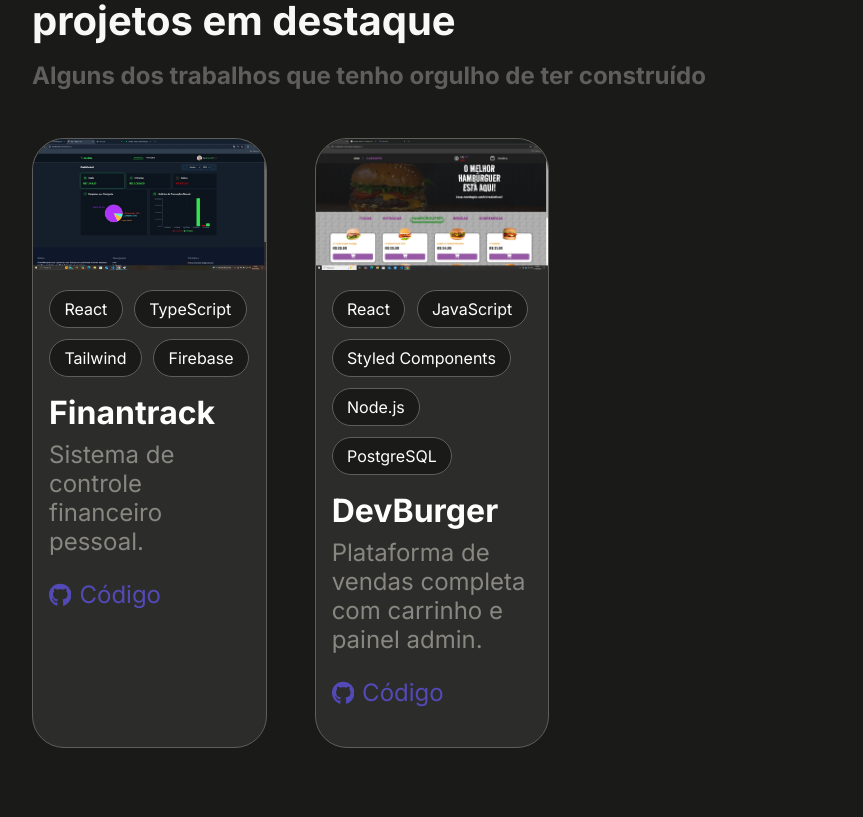
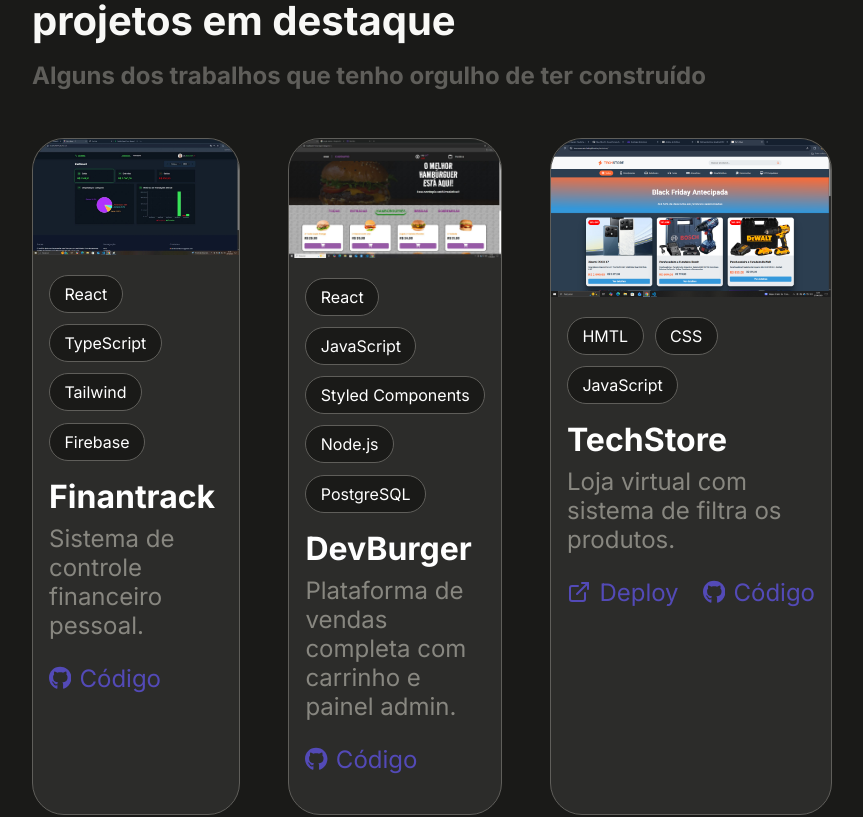
Before and after one commit to BrunoCorreia-hub/portifolio2, a React (Vite) app: page / in a window 1280 px wide. Shown: the part 1160-1977 px from the top of the page, without its empty margins (208-1071 px from the left). Built offline with nearby package versions, Linux system fonts and the light colour scheme.

Commit message:
adicionando novos projetos no arquivo projects

```diff
--- a/src/Components/CardProjects/index.jsx
+++ b/src/Components/CardProjects/index.jsx
@@ -1,6 +1,7 @@
 import { CardContainer, CardProject, CardImage, CardInfo, CardTecnologies, CardGit, CardText } from "./styles";
 import { projects } from "../../Data/projects";
 import { FaGithub } from "react-icons/fa";
+import { FiExternalLink } from "react-icons/fi";
 
 const CardProjects = () => {
     return (
@@ -21,6 +22,16 @@
                             <p>{p.description}</p>
                         </CardText>
                         <CardGit>
+                            {p.deploy &&
+                                <a
+                                    href={p.deploy}
+                                    target="_blank"
+                                    rel="noopener noreferrer"
+                                >
+                                    <FiExternalLink />
+                                    Deploy</a>}
+
+
                             <a
                                 href={p.github}
                                 target="_blank"
@@ -28,6 +39,8 @@
                             >
                                 <FaGithub />
                                 Código</a>
+
+
                         </CardGit>
                     </CardInfo>
                 </CardProject>
--- a/src/Components/CardProjects/styles.js
+++ b/src/Components/CardProjects/styles.js
@@ -15,6 +15,7 @@
 `;
 
 export const CardImage = styled.div`
+
     img{
         width: 100%;
         border-top-right-radius: 2rem;
@@ -57,6 +58,8 @@
 
 export const CardGit = styled.div`
     padding: 1.5rem 0;
+    display: flex;
+    gap: 1.5rem;
 
     a{
         text-decoration: none;
--- a/src/Data/projects.js
+++ b/src/Data/projects.js
@@ -1,5 +1,7 @@
 import Finan from "../assets/img/finan.png";
-import Burguer from "../assets/img/burguer.png"
+import Burguer from "../assets/img/burguer.png";
+import Tech from "../assets/img/tech.png";
+import Chef from "../assets/img/receita.jpeg";
 
 export const projects = [
     {
@@ -17,5 +19,22 @@
     technologies: ['React', 'JavaScript', 'Styled Components', 'Node.js', 'PostgreSQL'],
     github: 'https://github.com/BrunoCorreia-hub/projeto-fullstack-devburger.git',
     image: Burguer,
+  },
+  {
+    id: 3,
+    title: 'TechStore',
+    description: 'Loja virtual com sistema de filtra os produtos.',
+    technologies: ['HMTL', 'CSS', 'JavaScript'],
+    deploy: 'https://brunocorreia-hub.github.io/techstore/',
+    github: 'https://github.com/BrunoCorreia-hub/techstore.git',
+    image: Tech,
+  },
+  {
+    id: 4,
+    title: 'IA Master Chef',
+    description: 'Aplicativo de gerar receitas utilizando IA.',
+    technologies: ['React Native', 'JavaScript', 'Biblioteca de IA'],
+    github: 'https://github.com/BrunoCorreia-hub/IA-MasterChef.git',
+    image: Chef,
   }
 ]
```
Also changed, not shown: src/assets/img/receita.jpeg (added), src/assets/img/tech.png (added).
